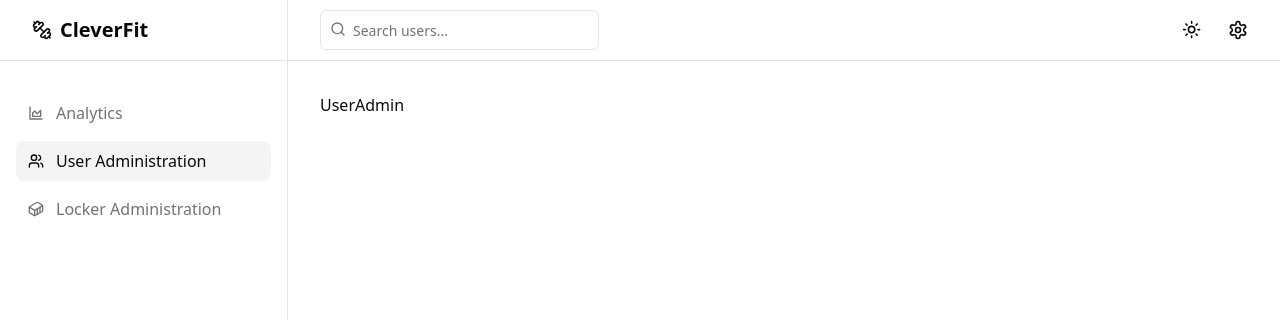
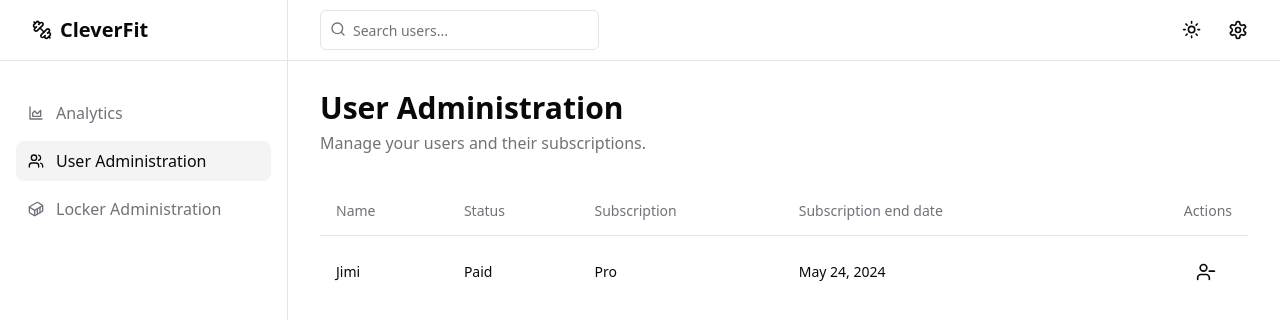
Before and after one commit to jecktor/clever-fit, a React (Vite) app in the folder admin-dashboard/: page /user-admin in a window 1280 px wide. Shown: the top 320 px of the page. Built offline with nearby package versions, Linux system fonts and the light colour scheme.

Commit message:
feat: tables

```diff
--- /dev/null
+++ b/admin-dashboard/src/components/ui/table.tsx
@@ -0,0 +1,117 @@
+import * as React from "react"
+
+import { cn } from "@lib/utils"
+
+const Table = React.forwardRef<
+  HTMLTableElement,
+  React.HTMLAttributes<HTMLTableElement>
+>(({ className, ...props }, ref) => (
+  <div className="relative w-full overflow-auto">
+    <table
+      ref={ref}
+      className={cn("w-full caption-bottom text-sm", className)}
+      {...props}
+    />
+  </div>
+))
+Table.displayName = "Table"
+
+const TableHeader = React.forwardRef<
+  HTMLTableSectionElement,
+  React.HTMLAttributes<HTMLTableSectionElement>
+>(({ className, ...props }, ref) => (
+  <thead ref={ref} className={cn("[&_tr]:border-b", className)} {...props} />
+))
+TableHeader.displayName = "TableHeader"
+
+const TableBody = React.forwardRef<
+  HTMLTableSectionElement,
+  React.HTMLAttributes<HTMLTableSectionElement>
+>(({ className, ...props }, ref) => (
+  <tbody
+    ref={ref}
+    className={cn("[&_tr:last-child]:border-0", className)}
+    {...props}
+  />
+))
+TableBody.displayName = "TableBody"
+
+const TableFooter = React.forwardRef<
+  HTMLTableSectionElement,
+  React.HTMLAttributes<HTMLTableSectionElement>
+>(({ className, ...props }, ref) => (
+  <tfoot
+    ref={ref}
+    className={cn(
+      "border-t bg-muted/50 font-medium [&>tr]:last:border-b-0",
+      className
+    )}
+    {...props}
+  />
+))
+TableFooter.displayName = "TableFooter"
+
+const TableRow = React.forwardRef<
+  HTMLTableRowElement,
+  React.HTMLAttributes<HTMLTableRowElement>
+>(({ className, ...props }, ref) => (
+  <tr
+    ref={ref}
+    className={cn(
+      "border-b transition-colors hover:bg-muted/50 data-[state=selected]:bg-muted",
+      className
+    )}
+    {...props}
+  />
+))
+TableRow.displayName = "TableRow"
+
+const TableHead = React.forwardRef<
+  HTMLTableCellElement,
+  React.ThHTMLAttributes<HTMLTableCellElement>
+>(({ className, ...props }, ref) => (
+  <th
+    ref={ref}
+    className={cn(
+      "h-12 px-4 text-left align-middle font-medium text-muted-foreground [&:has([role=checkbox])]:pr-0",
+      className
+    )}
+    {...props}
+  />
+))
+TableHead.displayName = "TableHead"
+
+const TableCell = React.forwardRef<
+  HTMLTableCellElement,
+  React.TdHTMLAttributes<HTMLTableCellElement>
+>(({ className, ...props }, ref) => (
+  <td
+    ref={ref}
+    className={cn("p-4 align-middle [&:has([role=checkbox])]:pr-0", className)}
+    {...props}
+  />
+))
+TableCell.displayName = "TableCell"
+
+const TableCaption = React.forwardRef<
+  HTMLTableCaptionElement,
+  React.HTMLAttributes<HTMLTableCaptionElement>
+>(({ className, ...props }, ref) => (
+  <caption
+    ref={ref}
+    className={cn("mt-4 text-sm text-muted-foreground", className)}
+    {...props}
+  />
+))
+TableCaption.displayName = "TableCaption"
+
+export {
+  Table,
+  TableHeader,
+  TableBody,
+  TableFooter,
+  TableHead,
+  TableRow,
+  TableCell,
+  TableCaption,
+}
--- a/admin-dashboard/src/routes/LockerAdmin.tsx
+++ b/admin-dashboard/src/routes/LockerAdmin.tsx
@@ -3,7 +3,14 @@ import { Layout } from "@components";
 export function LockerAdmin() {
   return (
     <Layout>
-      <h1>LockerAdmin</h1>
+      <h1 className="text-[1.875rem] font-semibold leading-none">
+        Locker Administration
+      </h1>
+      <p className="mt-2 text-muted-foreground">
+        Manage lockers and their status.
+      </p>
+
+      <div className="mt-8 flex flex-col gap-8 lg:flex-row"></div>
     </Layout>
   );
 }
--- a/admin-dashboard/src/routes/UserAdmin.tsx
+++ b/admin-dashboard/src/routes/UserAdmin.tsx
@@ -1,9 +1,52 @@
+import { UserMinus } from "lucide-react";
+
 import { Layout } from "@components";
+import { Button } from "@components/ui/button";
+import {
+  Table,
+  TableBody,
+  TableCell,
+  TableHead,
+  TableHeader,
+  TableRow,
+} from "@components/ui/table";
 
 export function UserAdmin() {
   return (
     <Layout>
-      <h1>UserAdmin</h1>
+      <h1 className="text-[1.875rem] font-semibold leading-none">
+        User Administration
+      </h1>
+      <p className="mt-2 text-muted-foreground">
+        Manage your users and their subscriptions.
+      </p>
+
+      <div className="mt-8 flex flex-col gap-8 lg:flex-row">
+        <Table>
+          <TableHeader>
+            <TableRow>
+              <TableHead>Name</TableHead>
+              <TableHead>Status</TableHead>
+              <TableHead>Subscription</TableHead>
+              <TableHead>Subscription end date</TableHead>
+              <TableHead className="text-right">Actions</TableHead>
+            </TableRow>
+          </TableHeader>
+          <TableBody>
+            <TableRow>
+              <TableCell className="font-medium">Jimi</TableCell>
+              <TableCell>Paid</TableCell>
+              <TableCell>Pro</TableCell>
+              <TableCell>May 24, 2024</TableCell>
+              <TableCell className="flex gap-4 items-center justify-end">
+                <Button variant="ghost">
+                  <UserMinus className="w-5 h-5" />
+                </Button>
+              </TableCell>
+            </TableRow>
+          </TableBody>
+        </Table>
+      </div>
     </Layout>
   );
 }
```
